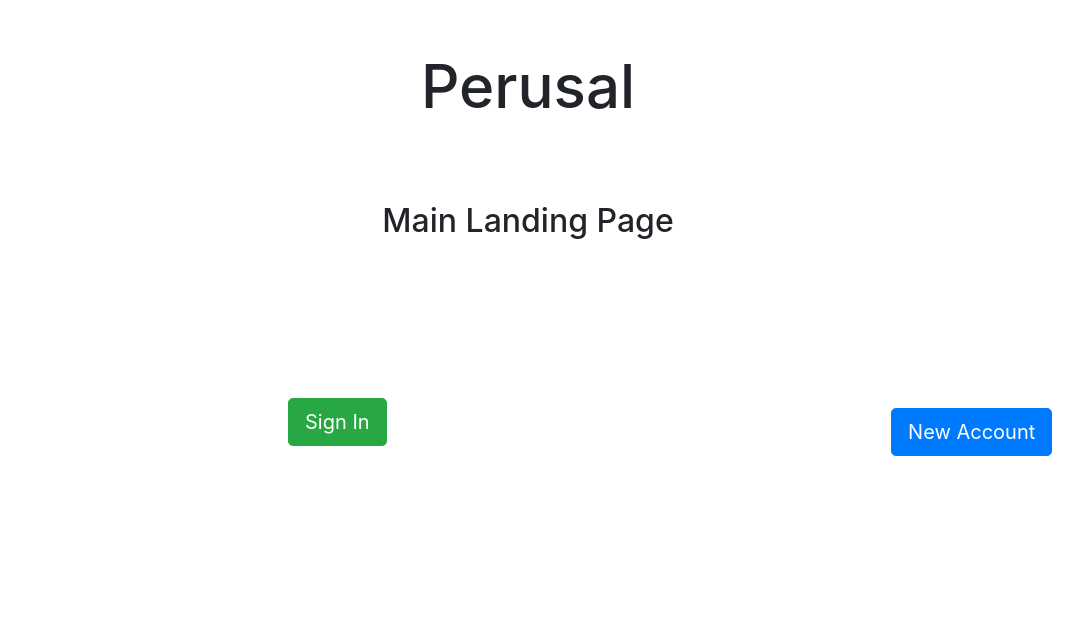
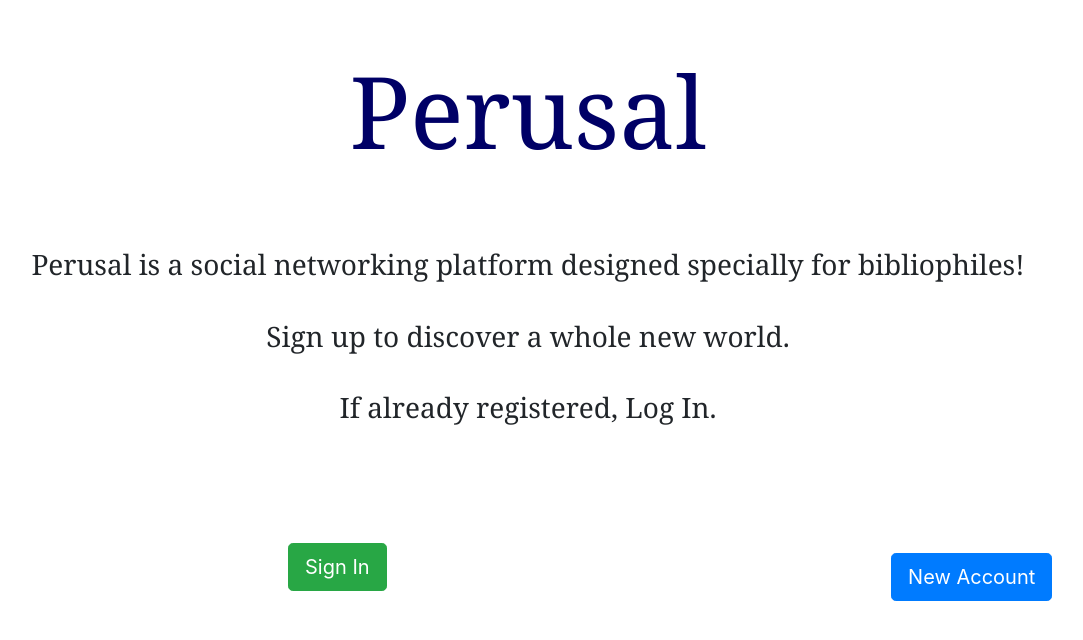
Before and after one commit to swarna1001/Perusal, a Django app: page / in a window 1280 px wide. Shown: the top 640 px of the page, without its empty margins (112-1195 px from the left). Run offline with Django 3.2, Linux system fonts and the light colour scheme; some libraries are stand-ins or nearby versions.

Commit message:
1.9 - initial homepage design added

```diff
--- a/accounts/urls.py
+++ b/accounts/urls.py
@@ -8,5 +8,4 @@ urlpatterns = [
     url(r'^login/$', views.login_view, name="login"),
     url(r'^logout/$', views.logout_view, name="logout"),
 
-
 ]
--- a/home/static/home/basic_home_style.css
+++ b/home/static/home/basic_home_style.css
@@ -52,25 +52,27 @@ body{
 h1.headertest {
   text-align: center;
   padding-top: 50px;
-  font-size: 60px;
-
-
+  padding-bottom: 70px;
+  font-size: 100px;
+  color: rgb(0, 0, 102);
+  font-family: "Lucida Handwriting", "Georgia";
 }
 
-h2.headertestdata {
+h3.headertestdata {
   text-align: center;
-
+  padding-bottom: 30px;
+  font-family: "Georgia", "Lucida Handwriting";
 }
 
 .btn-success{
-  margin-top: 150px;
+  margin-top: 80px;
   margin-bottom: 30px;
   margin-left: 400px;
   text-align: center;
 }
 
 .btn-primary{
-  margin-top: 150px;
+  margin-top: 80px;
   margin-bottom: 10px;
   margin-left: 500px;
   text-align: center;
--- a/home/urls.py
+++ b/home/urls.py
@@ -7,5 +7,4 @@ urlpatterns = [
     #url(r'^$', views.index_view, name="index"),
     url(r'homepage/', views.homepage_view, name="homepage"),
 
-
 ]
--- a/home/views.py
+++ b/home/views.py
@@ -1,10 +1,6 @@
 from django.shortcuts import render
 
 # Create your views here.
-
-def index_view(request):
-    # return HttpResponse(slug)
-    return render(request, 'home/index_page.html')
 
 
 def homepage_view(request):
--- a/templates/basic_home.html
+++ b/templates/basic_home.html
@@ -18,10 +18,16 @@
 
 
     <h1 class="headertest">
-        Perusal <br> <br>
+        Perusal
     </h1>
 
-    <h2 class="headertestdata">Main Landing Page</h2>
+    <h3 class="headertestdata">Perusal is a social networking platform designed specially for bibliophiles!</h3>
+
+    <h3 class="headertestdata"> Sign up to discover a whole new world.</h3>
+    <h3 class="headertestdata"> If already registered, Log In.</h3>
+
+
+
 
     <a href="{% url 'accounts:login' %}"  class="btn btn-success btn-lg btn-lg"> Sign In</a>
 
```
Also changed, not shown: accounts/views.py (+9 -1 lines), home/static/home/homepage_style.css (+42 -1 lines), home/templates/home/homepage.html (+32 -38 lines), accounts/forms.py (line endings or trailing spaces), accounts/templates/accounts/index_page.html (line endings or trailing spaces), db.sqlite3.
